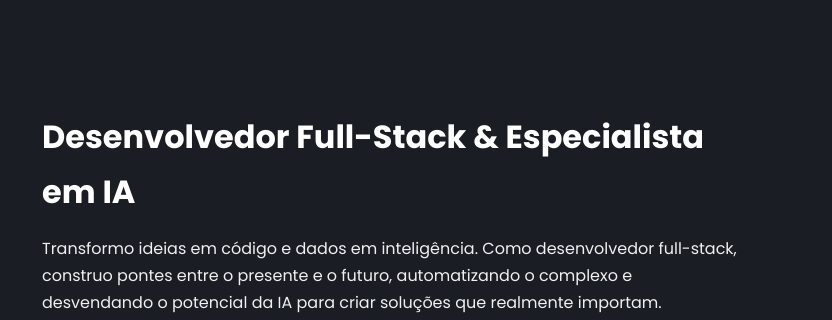
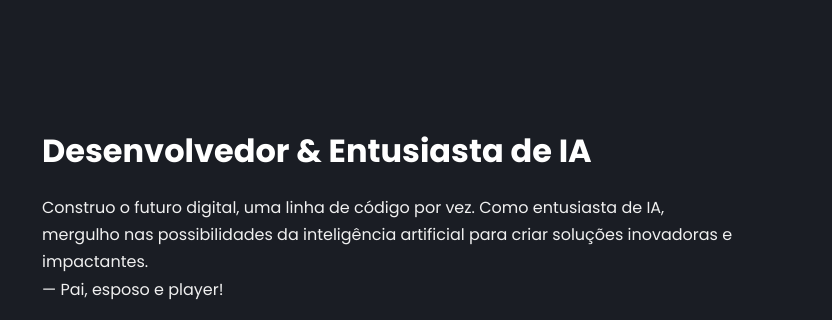
Before and after one commit to rdfmartins/portifolio, a plain HTML site: page index.html in a window 1280 px wide. Shown: the part 179-499 px from the top of the page, 448-1280 px from the left. Drawn offline with Linux system fonts and the light colour scheme.

Commit message:
refactor: Ajusta título e descrição do perfil

```diff
--- a/index.html
+++ b/index.html
@@ -39,8 +39,8 @@
                     </div>
                 </div>
                 <div class="about-text">
-                    <h2>Desenvolvedor Full-Stack & Especialista em IA</h2>
-                    <p>Transformo ideias em código e dados em inteligência. Como desenvolvedor full-stack, construo pontes entre o presente e o futuro, automatizando o complexo e desvendando o potencial da IA para criar soluções que realmente importam.</p>
+                    <h2>Desenvolvedor & Entusiasta de IA</h2>
+                    <p>Construo o futuro digital, uma linha de código por vez. Como entusiasta de IA, mergulho nas possibilidades da inteligência artificial para criar soluções inovadoras e impactantes.<br>— Pai, esposo e player!</p>
                     <div class="social-icons">
                         <a href="https://wa.me/5511950566694" target="_blank" aria-label="WhatsApp"><i class="fa-brands fa-whatsapp"></i></a>
                         <a href="https://github.com/rdfmartins" target="_blank" aria-label="GitHub"><i class="fa-brands fa-github"></i></a>
```
